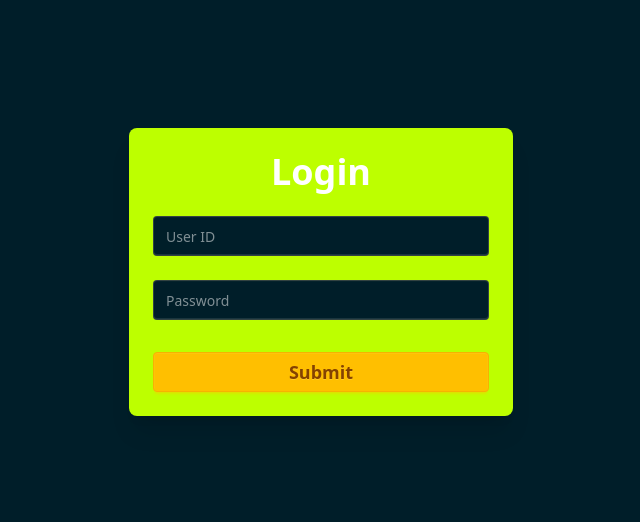
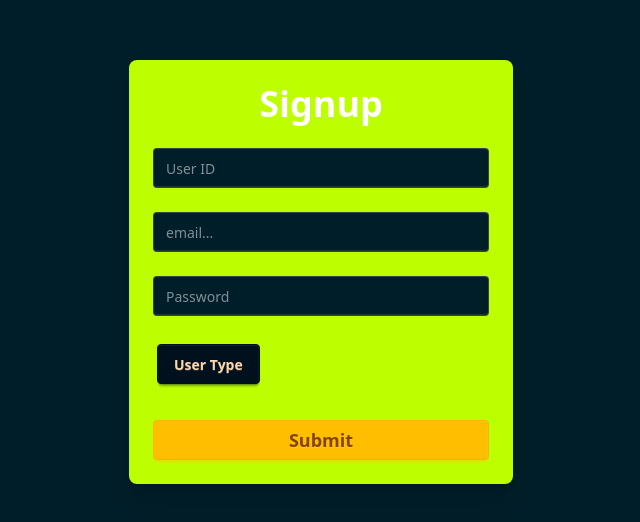
Before and after one commit to yadavjitu06/React_CRM, a React (Vite) app: page / in a window 1280 px wide. Shown: the part 128-650 px from the top of the page, without its empty margins (319-959 px from the left). Built offline with nearby package versions, Linux system fonts and the light colour scheme.

Commit message:
Added signup page

```diff
--- a/src/App.jsx
+++ b/src/App.jsx
@@ -1,10 +1,12 @@
 import "./App.css";
-import Login from "./Pages/Auth/Login";
+// import Login from "./Pages/Auth/Login";
+import Signup from "./Pages/Auth/Signup";
 
 function App() {
   return (
     <>
-      <Login/>
+  <Signup/>
+
     </>
   );
 }
--- /dev/null
+++ b/src/Pages/Auth/Signup.jsx
@@ -0,0 +1,50 @@
+function Signup() {
+  return (
+    <div className="flex justify-center items-center min-h-screen bg-base-100">
+      <div className="card w-96 bg-primary text-primary-content shadow-xl">
+        <div className="card-body space-y-4">
+          <h2 className="text-4xl font-bold text-center text-white">Signup</h2>
+
+          <input
+            autoComplete="one-time-code"
+            type="text"
+            placeholder="User ID"
+            className="input input-bordered w-full text-white"
+          />
+
+          <input
+            autoComplete="one-time-code"
+            type="email"
+            placeholder="email..."
+            className="input input-bordered w-full text-white"
+          />
+
+          <input
+            autoComplete="one-time-code"
+            type="password"
+            placeholder="Password"
+            className="input input-bordered w-full text-white"
+          />
+
+          <details className="dropdown w-full">
+            <summary className="btn m-1">User Type</summary>
+            <ul className="menu dropdown-content bg-base-100   text-white rounded-box z-1 w-52 p-2 shadow-sm">
+              <li>
+                <a>customer</a>
+              </li>
+              <li>
+                <a>Engineer</a>
+              </li>
+            </ul>
+          </details>
+
+          <button className="btn btn-warning w-full font-bold text-lg mt-2">
+            Submit
+          </button>
+        </div>
+      </div>
+    </div>
+  );
+}
+
+export default Signup;
```
